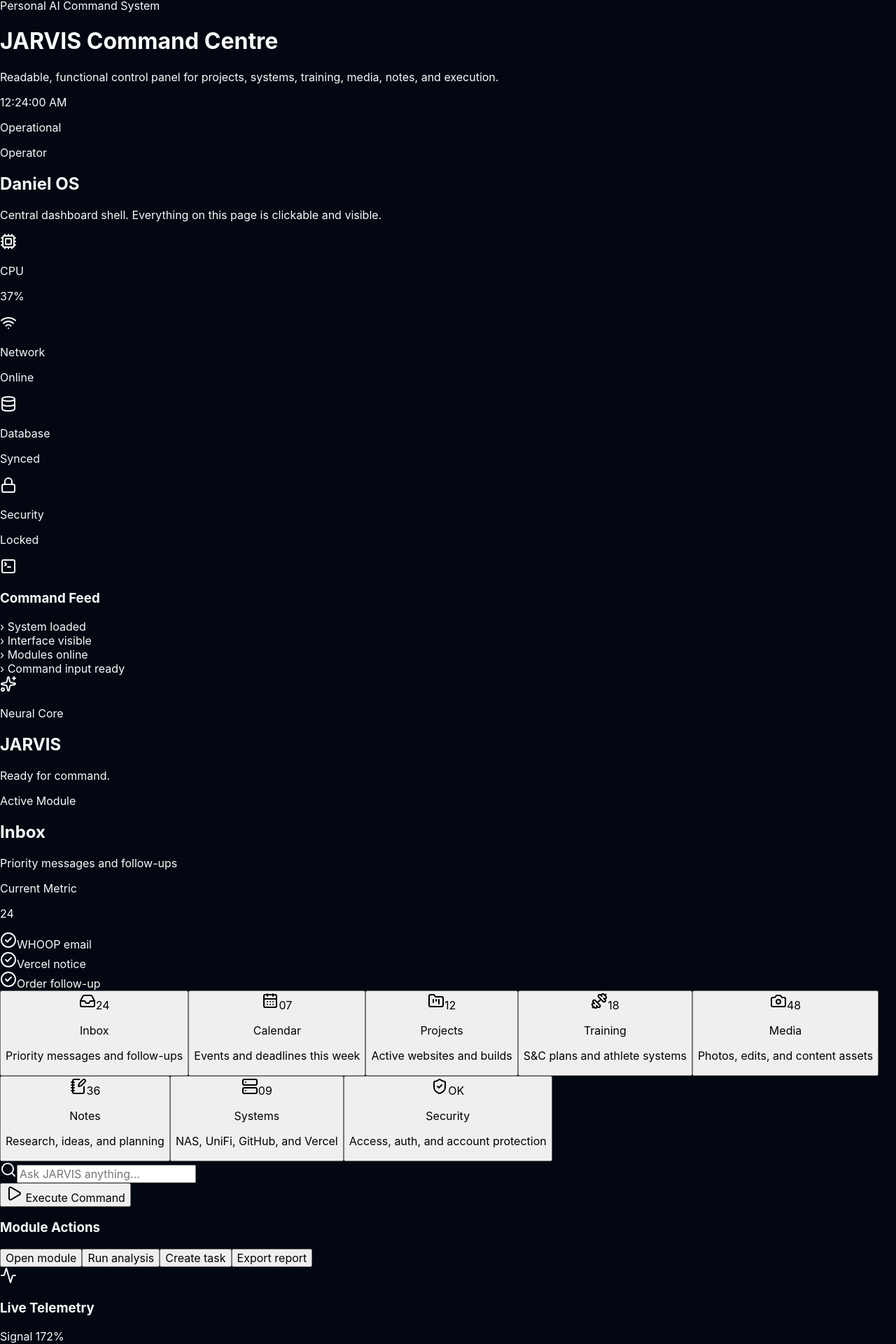
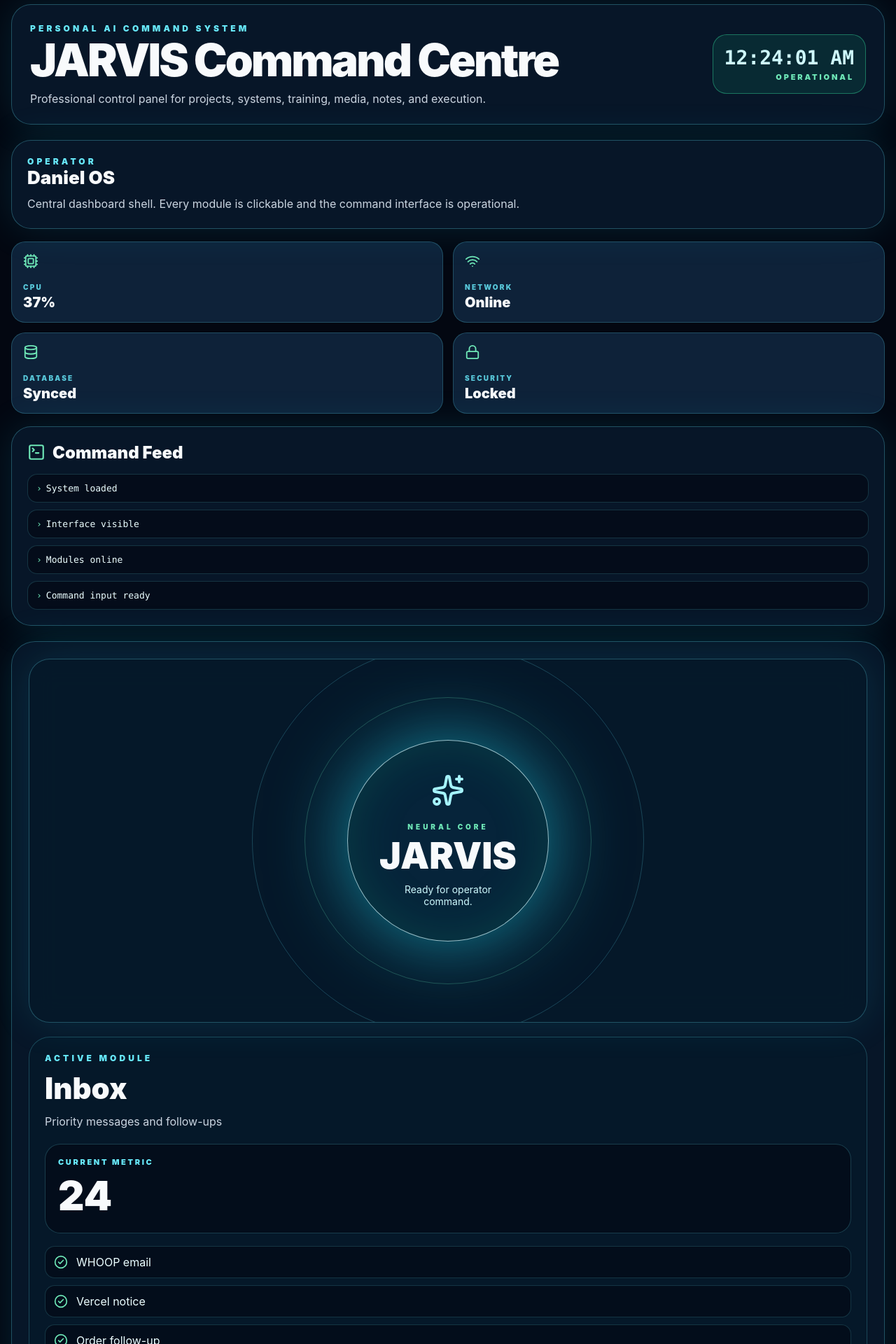
Before and after one commit to dkcaptures98/ceo-command-centre, a Next.js app: page / in a window 1280 px wide. Shown: the part 18-1938 px from the top of the page at 70% size. Built offline with nearby package versions, Linux system fonts and the light colour scheme.

Commit message:
Apply CSS class based professional JARVIS layout

```diff
--- a/app/page.tsx
+++ b/app/page.tsx
@@ -60,141 +60,143 @@ export default function HomePage() {
   }
 
   return (
-    <main className="min-h-screen bg-[#07111f] text-white">
-      <div className="mx-auto max-w-[1700px] p-6">
-        <header className="mb-6 rounded-3xl border border-cyan-400/30 bg-[#101f33] p-6 shadow-2xl">
-          <div className="flex flex-col gap-4 md:flex-row md:items-center md:justify-between">
-            <div>
-              <p className="text-sm font-bold uppercase tracking-[0.35em] text-cyan-300">Personal AI Command System</p>
-              <h1 className="mt-2 text-4xl font-black md:text-6xl">JARVIS Command Centre</h1>
-              <p className="mt-3 text-slate-300">Readable, functional control panel for projects, systems, training, media, notes, and execution.</p>
-            </div>
-            <div className="rounded-2xl border border-emerald-400/40 bg-emerald-400/10 p-4 text-left md:text-right">
-              <p className="font-mono text-3xl font-black text-cyan-100">{time}</p>
-              <p className="text-sm font-bold uppercase tracking-[0.25em] text-emerald-300">Operational</p>
-            </div>
+    <main>
+      <div className="app-shell">
+        <header className="topbar">
+          <div>
+            <p className="kicker">Personal AI Command System</p>
+            <h1 className="title">JARVIS Command Centre</h1>
+            <p className="subtitle">Professional control panel for projects, systems, training, media, notes, and execution.</p>
+          </div>
+          <div className="status-pill">
+            <span className="clock">{time}</span>
+            <span className="status-text">Operational</span>
           </div>
         </header>
 
-        <section className="grid gap-6 xl:grid-cols-[340px_1fr_380px]">
-          <aside className="space-y-6">
-            <div className="rounded-3xl border border-cyan-400/30 bg-[#101f33] p-6 shadow-xl">
-              <p className="text-sm font-bold uppercase tracking-[0.3em] text-cyan-300">Operator</p>
-              <h2 className="mt-3 text-4xl font-black">Daniel OS</h2>
-              <p className="mt-3 text-slate-300">Central dashboard shell. Everything on this page is clickable and visible.</p>
+        <section className="dashboard-grid">
+          <aside className="stack">
+            <div className="panel">
+              <p className="kicker">Operator</p>
+              <h2 className="panel-title">Daniel OS</h2>
+              <p className="panel-text">Central dashboard shell. Every module is clickable and the command interface is operational.</p>
             </div>
 
-            <div className="grid grid-cols-2 gap-4">
+            <div className="diag-grid">
               {diagnostics.map((item) => {
                 const Icon = item.icon
                 return (
-                  <div key={item.label} className="rounded-2xl border border-cyan-400/25 bg-[#10253d] p-4">
-                    <Icon className="h-6 w-6 text-emerald-300" />
-                    <p className="mt-4 text-xs uppercase tracking-[0.25em] text-cyan-300">{item.label}</p>
-                    <p className="mt-1 text-xl font-black">{item.value}</p>
+                  <div key={item.label} className="diag-card">
+                    <Icon size={22} />
+                    <p className="diag-label">{item.label}</p>
+                    <p className="diag-value">{item.value}</p>
                   </div>
                 )
               })}
             </div>
 
-            <div className="rounded-3xl border border-cyan-400/30 bg-[#101f33] p-6 shadow-xl">
-              <div className="mb-4 flex items-center gap-3">
-                <TerminalSquare className="h-6 w-6 text-emerald-300" />
-                <h3 className="text-2xl font-black">Command Feed</h3>
+            <div className="panel">
+              <div className="command-title">
+                <TerminalSquare size={26} />
+                <h3>Command Feed</h3>
               </div>
-              <div className="space-y-3">
+              <div className="log-list">
                 {logs.map((log, index) => (
-                  <div key={`${log}-${index}`} className="rounded-xl border border-cyan-400/20 bg-[#07111f] p-3 font-mono text-sm text-cyan-50">
-                    <span className="text-emerald-300">›</span> {log}
+                  <div key={`${log}-${index}`} className="log-row">
+                    <span className="prompt">›</span>{log}
                   </div>
                 ))}
               </div>
             </div>
           </aside>
 
-          <section className="rounded-[2rem] border border-cyan-400/30 bg-[#101f33] p-6 shadow-2xl">
-            <div className="grid gap-6 lg:grid-cols-[1fr_320px]">
-              <div className="relative min-h-[500px] overflow-hidden rounded-[2rem] border border-cyan-400/25 bg-[#08182b] p-6">
-                <div className="absolute left-1/2 top-1/2 h-[520px] w-[520px] -translate-x-1/2 -translate-y-1/2 rounded-full border border-cyan-300/20" />
-                <div className="absolute left-1/2 top-1/2 h-[360px] w-[360px] -translate-x-1/2 -translate-y-1/2 rounded-full border border-emerald-300/25" />
-                <div className="relative z-10 flex min-h-[450px] items-center justify-center">
-                  <div className="flex h-72 w-72 flex-col items-center justify-center rounded-full border border-cyan-200 bg-[#06243a] text-center shadow-[0_0_100px_rgba(34,211,238,0.55)]">
-                    <Sparkles className="h-12 w-12 text-cyan-200" />
-                    <p className="mt-5 text-xs font-black uppercase tracking-[0.45em] text-emerald-300">Neural Core</p>
-                    <h2 className="mt-2 text-5xl font-black">JARVIS</h2>
-                    <p className="mt-3 max-w-[200px] text-sm text-cyan-100">Ready for command.</p>
+          <section className="main-panel">
+            <div className="center-grid">
+              <div className="core-stage">
+                <div className="ring ring-1" />
+                <div className="ring ring-2" />
+                <div className="ring ring-3" />
+                <div className="core-orb">
+                  <div>
+                    <Sparkles size={48} />
+                    <p className="core-label">Neural Core</p>
+                    <h2 className="core-name">JARVIS</h2>
+                    <p className="core-copy">Ready for operator command.</p>
                   </div>
                 </div>
               </div>
 
-              <div className="rounded-[2rem] border border-cyan-400/25 bg-[#08182b] p-6">
-                <p className="text-sm font-bold uppercase tracking-[0.25em] text-emerald-300">Active Module</p>
-                <h2 className="mt-3 text-4xl font-black">{active.label}</h2>
-                <p className="mt-3 text-slate-300">{active.text}</p>
-                <div className="mt-5 rounded-2xl border border-cyan-400/25 bg-[#07111f] p-5">
-                  <p className="text-xs uppercase tracking-[0.25em] text-cyan-300">Current Metric</p>
-                  <p className="mt-2 text-6xl font-black">{active.value}</p>
+              <div className="active-panel">
+                <p className="kicker">Active Module</p>
+                <h2 className="active-title">{active.label}</h2>
+                <p className="panel-text">{active.text}</p>
+                <div className="metric-box">
+                  <div className="metric-label">Current Metric</div>
+                  <div className="metric-value">{active.value}</div>
                 </div>
-                <div className="mt-5 space-y-3">
+                <div className="task-list" style={{ marginTop: 18 }}>
                   {active.tasks.map((task) => (
-                    <div key={task} className="flex items-center gap-3 rounded-xl bg-cyan-400/10 p-3">
-                      <CheckCircle2 className="h-5 w-5 text-emerald-300" />
-                      <span className="text-sm text-slate-100">{task}</span>
+                    <div key={task} className="task-row">
+                      <CheckCircle2 size={20} />
+                      <span>{task}</span>
                     </div>
                   ))}
                 </div>
               </div>
             </div>
 
-            <div className="mt-6 grid grid-cols-2 gap-4 lg:grid-cols-4">
+            <div className="module-grid">
               {modules.map((module) => {
                 const Icon = module.icon
                 const selected = active.label === module.label
                 return (
-                  <button key={module.label} onClick={() => setActive(module)} className={`rounded-2xl border p-4 text-left transition hover:-translate-y-1 ${selected ? 'border-cyan-200 bg-cyan-400/20 shadow-[0_0_35px_rgba(34,211,238,0.3)]' : 'border-cyan-400/25 bg-[#08182b] hover:bg-cyan-400/10'}`}>
-                    <div className="flex items-center justify-between">
-                      <Icon className="h-6 w-6 text-cyan-300" />
-                      <span className="font-mono text-xl font-black text-emerald-300">{module.value}</span>
+                  <button key={module.label} onClick={() => setActive(module)} className={`module-card ${selected ? 'active' : ''}`}>
+                    <div className="module-top">
+                      <Icon size={24} />
+                      <span className="module-value">{module.value}</span>
                     </div>
-                    <p className="mt-4 text-xs font-black uppercase tracking-[0.25em] text-cyan-200">{module.label}</p>
-                    <p className="mt-2 text-sm text-slate-300">{module.text}</p>
+                    <p className="module-name">{module.label}</p>
+                    <p className="module-text">{module.text}</p>
                   </button>
                 )
               })}
             </div>
           </section>
 
-          <aside className="space-y-6">
-            <div className="rounded-3xl border border-cyan-400/30 bg-[#101f33] p-6 shadow-xl">
-              <div className="flex items-center gap-3 rounded-2xl border border-cyan-400/30 bg-[#07111f] px-4 py-4">
-                <Search className="h-5 w-5 text-cyan-300" />
-                <input value={command} onChange={(e) => setCommand(e.target.value)} onKeyDown={(e) => e.key === 'Enter' && runCommand(command)} placeholder="Ask JARVIS anything..." className="w-full bg-transparent text-white placeholder:text-slate-400 outline-none" />
+          <aside className="stack">
+            <div className="command-box">
+              <div className="command-input">
+                <Search size={20} />
+                <input value={command} onChange={(e) => setCommand(e.target.value)} onKeyDown={(e) => e.key === 'Enter' && runCommand(command)} placeholder="Ask JARVIS anything..." />
               </div>
-              <button onClick={() => runCommand(command)} className="mt-4 flex w-full items-center justify-center gap-2 rounded-2xl bg-cyan-300 px-4 py-3 font-black text-slate-950 hover:bg-emerald-300">
-                <Play className="h-5 w-5" /> Execute Command
+              <button onClick={() => runCommand(command)} className="execute-button">
+                <Play size={18} /> Execute Command
               </button>
             </div>
 
-            <div className="rounded-3xl border border-cyan-400/30 bg-[#101f33] p-6 shadow-xl">
-              <h3 className="mb-4 text-2xl font-black">Module Actions</h3>
-              <div className="grid gap-3">
+            <div className="panel">
+              <div className="task-title">
+                <Activity size={24} />
+                <h3>Module Actions</h3>
+              </div>
+              <div className="action-list">
                 {['Open module', 'Run analysis', 'Create task', 'Export report'].map((action) => (
-                  <button key={action} onClick={() => runCommand(action)} className="rounded-2xl border border-cyan-400/25 bg-cyan-400/10 px-4 py-3 text-left font-bold hover:bg-emerald-400/15">
+                  <button key={action} onClick={() => runCommand(action)} className="action-button">
                     {action}
                   </button>
                 ))}
               </div>
             </div>
 
-            <div className="rounded-3xl border border-cyan-400/30 bg-[#101f33] p-6 shadow-xl">
-              <div className="mb-4 flex items-center gap-3">
-                <Activity className="h-6 w-6 text-emerald-300" />
-                <h3 className="text-2xl font-black">Live Telemetry</h3>
+            <div className="panel">
+              <div className="task-title">
+                <Activity size={24} />
+                <h3>Live Telemetry</h3>
               </div>
               {[72, 48, 91, 64, 83].map((width, index) => (
-                <div key={index} className="mb-4">
-                  <div className="mb-2 flex justify-between text-sm text-slate-300"><span>Signal {index + 1}</span><span>{width}%</span></div>
-                  <div className="h-3 overflow-hidden rounded-full bg-cyan-400/15"><div className="h-full rounded-full bg-cyan-300" style={{ width: `${width}%` }} /></div>
+                <div key={index} className="telemetry-row">
+                  <div className="telemetry-label"><span>Signal {index + 1}</span><span>{width}%</span></div>
+                  <div className="bar"><div className="bar-fill" style={{ width: `${width}%` }} /></div>
                 </div>
               ))}
             </div>
```
